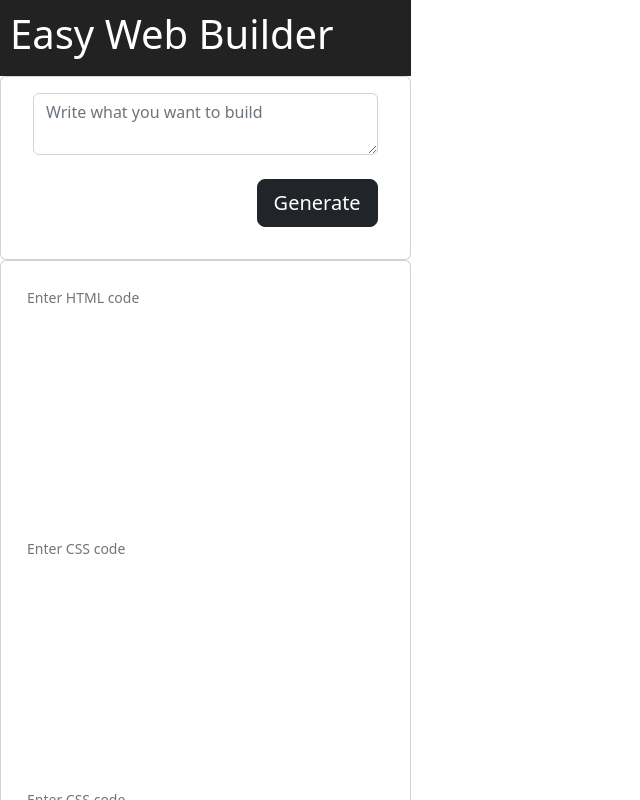
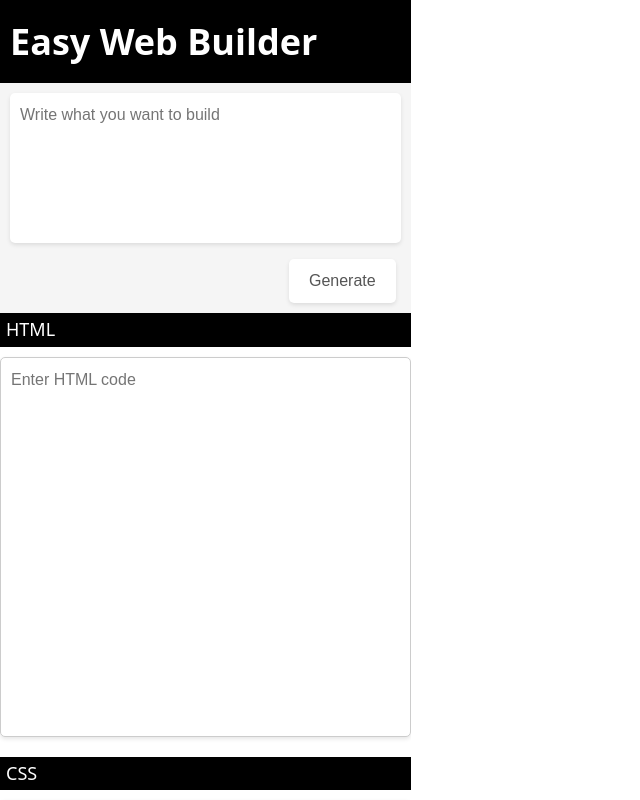
Before and after one commit to ekamid/cgpt-web-builder, a Next.js app: page / in a window 1280 px wide. Shown: the top 800 px of the page, without its empty margins (0-640 px from the left). Built offline with nearby package versions, Linux system fonts and the light colour scheme.

Commit message:
used styled component to redesign the app

```diff
--- a/package.json
+++ b/package.json
@@ -10,12 +10,11 @@
   },
   "dependencies": {
     "@next/font": "13.2.4",
-    "bootstrap": "^5.2.3",
     "eslint": "8.36.0",
     "eslint-config-next": "13.2.4",
     "next": "13.2.4",
     "react": "18.2.0",
-    "react-bootstrap": "^2.7.2",
-    "react-dom": "18.2.0"
+    "react-dom": "18.2.0",
+    "styled-components": "^5.3.9"
   }
 }
--- a/src/componets/Editor.js
+++ b/src/componets/Editor.js
@@ -1,5 +1,7 @@
 import React, { useEffect, useState } from "react";
+import styled from "styled-components";
 import Generator from "@/componets/Generator";
+import Header from "@/componets/Header";
 
 const Editor = () => {
   const [html, setHtml] = useState("");
@@ -51,41 +53,86 @@ const Editor = () => {
 
   return (
     <div>
-      <header>
-        <h1>Easy Web Builder</h1>
-      </header>
-      <div className="card">
-        <div className="card-body">
+      <Header />
+      <main>
         <Generator handleCurrentBuild={handleCurrentBuild} />
-        </div>
-      </div>
-      <main>
-        <div className="card">
-          <div className="card-body">
-            <div className="editor">
-              <div className="code">
-                <textarea
+
+        <Container>
+          <ColumnContainer>
+            <Heading>HTML</Heading>
+            <EditorField
               value={html}
               onChange={handleHtmlChange}
               placeholder="Enter HTML code"
             />
-                <textarea
+          </ColumnContainer>
+          <ColumnContainer>
+            <Heading>CSS</Heading>
+            <EditorField
               value={css}
               onChange={handleCssChange}
               placeholder="Enter CSS code"
             />
-                <textarea
+          </ColumnContainer>
+          <ColumnContainer>
+            <Heading>JS</Heading>
+            <EditorField
               value={js}
               onChange={handleJsChange}
-                  placeholder="Enter CSS code"
+              placeholder="Enter JS code"
             />
-              </div>
-            </div>
-          </div>
-        </div>
+          </ColumnContainer>
+        </Container>
       </main>
     </div>
   );
 };
 
+const Container = styled.div`
+  display: flex;
+  flex-direction: column;
+  gap: 20px;
+  height: 100vh;
+  overflow-y: auto;
+`;
+
+const ColumnContainer = styled.div`
+  display: flex;
+  flex-direction: column;
+  gap: 10px;
+`;
+
+const Heading = styled.h2`
+  font-size: 18px;
+  color: #fff;
+  background-color: #000;
+  padding: 6px;
+  margin: 0;
+`;
+
+const EditorField = styled.textarea`
+  height: 380px;
+  padding: 10px;
+  border: 1px solid #ccc;
+  border-radius: 5px;
+  box-shadow: 0px 2px 4px rgba(0, 0, 0, 0.1);
+  resize: none;
+  font-size: 16px;
+  font-family: "Arial", sans-serif;
+  /* Styling the scrollbar */
+  &::-webkit-scrollbar {
+    width: 10px;
+    background-color: #f5f5f5;
+  }
+
+  &::-webkit-scrollbar-thumb {
+    border-radius: 10px;
+    background-color: #888;
+    box-shadow: inset 0 0 6px rgba(0, 0, 0, 0.3);
+  }
+
+  &::-webkit-scrollbar-thumb:hover {
+    background-color: #555;
+  }
+`;
 export default Editor;
--- a/src/componets/Generator.js
+++ b/src/componets/Generator.js
@@ -1,4 +1,5 @@
 import { useEffect, useState } from "react";
+import styled from "styled-components";
 
 const API_KEY = process.env.NEXT_PUBLIC_CHATGPT_API;
 
@@ -16,7 +17,7 @@ const Generator = ({ handleCurrentBuild }) => {
 
   const [command, setCommand] = useState("");
 
-  const [isTyping, setIsTyping] = useState(false);
+  const [isGenerating, setIsGenerating] = useState(false);
 
   const handleOnChangeCommand = (e) => {
     setCommand(e.target.value);
@@ -36,7 +37,7 @@ const Generator = ({ handleCurrentBuild }) => {
 
       // Initial system message to determine ChatGPT functionality
       // How it responds, how it talks, etc.
-      setIsTyping(true);
+      setIsGenerating(true);
       await processMessageToChatGPT(newMessages);
     }
   };
@@ -80,40 +81,77 @@ const Generator = ({ handleCurrentBuild }) => {
         return data.json();
       })
       .then((data) => {
-        setIsTyping(false);
+        setIsGenerating(false);
         setCommand("");
         handleCurrentBuild(data.choices[0].message.content);
       });
   }
 
   return (
-    <div>
-      <div className="form-group mx-sm-3 mb-2 d-flex gap-2">
-        <textarea
-          type="text"
-          className="form-control input-lg"
-          placeholder="Write what you want to build"
-          value={command}
-          onChange={handleOnChangeCommand}
-        />
-      </div>
-      <div className="form-group p-3 d-flex justify-content-end">
-        {isTyping ? (
-          <button className="btn btn-lg btn-dark" disabled>
-            Generating
-          </button>
+    <Container>
+      <Textarea
+        placeholder="Write what you want to build"
+        value={command}
+        onChange={handleOnChangeCommand}
+      />
+      <ButtonGroup>
+        {isGenerating ? (
+          <button disabled>Generating</button>
         ) : (
-          <button
-            type="submit"
-            className="btn btn-lg btn-dark"
-            onClick={handleSend}
-          >
-            Generate
-          </button>
+          <button onClick={handleSend}>Generate</button>
         )}
-      </div>
-    </div>
+      </ButtonGroup>
+    </Container>
   );
 };
 
+const Container = styled.div`
+  background-color: #f5f5f5;
+  padding: 10px;
+`;
+
+const Textarea = styled.textarea`
+  width: 100%;
+  height: 150px;
+  padding: 10px;
+  border: none;
+  border-radius: 5px;
+  box-shadow: 0px 2px 4px rgba(0, 0, 0, 0.1);
+  resize: none;
+  font-size: 16px;
+  font-family: "Arial", sans-serif;
+
+  &:focus {
+    outline: none;
+    box-shadow: 0px 2px 4px rgba(0, 0, 0, 0.2);
+  }
+`;
+
+const ButtonGroup = styled.div`
+  display: flex;
+  justify-content: center;
+  margin-top: 10px;
+  display: flex;
+  justify-content: flex-end;
+
+  button {
+    background-color: #fff;
+    border: none;
+    border-radius: 5px;
+    box-shadow: 0px 2px 4px rgba(0, 0, 0, 0.1);
+    color: #555;
+    cursor: pointer;
+    font-size: 16px;
+    font-family: "Arial", sans-serif;
+    margin: 0px 5px;
+    padding: 10px 20px;
+    transition: all 0.2s ease-in-out;
+
+    &:hover {
+      background-color: #555;
+      color: #fff;
+    }
+  }
+`;
+
 export default Generator;
--- /dev/null
+++ b/src/componets/Header.js
@@ -0,0 +1,24 @@
+import React from "react";
+import styled from "styled-components";
+
+const Header = () => {
+  return (
+    <HeaderContainer>
+      <Heading>Easy Web Builder</Heading>
+    </HeaderContainer>
+  );
+};
+
+const HeaderContainer = styled.header`
+  background-color: #000;
+  color: #fff;
+  padding: 20px 10px;
+`;
+
+const Heading = styled.h1`
+  font-size: 36px;
+  font-weight: bold;
+  margin: 0;
+`;
+
+export default Header;
--- a/src/styles/globals.css
+++ b/src/styles/globals.css
@@ -2,46 +2,30 @@ body {
   margin: 0;
   padding: 0;
   font-family: sans-serif;
+  overflow-x: hidden;
 }
-
-main {
-  overflow: hidden;
-  height: 100vh;
-}
-
-header {
-  background-color: #222;
-  color: #fff;
-  padding: 10px;
-}
-
-.editor {
-  height: 100vh;
-}
-
-.code {
-  width: 100%;
-  height: calc(100% - 40px);
-  display: flex;
-  flex-direction: column;
-}
-
-.code textarea {
-  width: 100%;
-  height: 33%;
-  resize: none;
-  border: none;
-  outline: none;
-  font-size: 14px;
-  padding: 10px;
-  box-sizing: border-box;
-  border-bottom: px solid #ccc;
-}
-
 
 
 #preview {
   width: 100%;
   height: 100%;
   border: none;
+
 }
+
+
+/* Styling the scrollbar */
+::-webkit-scrollbar {
+  width: 10px;
+  background-color: #f5f5f5;
+}
+
+::-webkit-scrollbar-thumb {
+  border-radius: 10px;
+  background-color: #888;
+  box-shadow: inset 0 0 6px rgba(0, 0, 0, 0.3);
+}
+
+::-webkit-scrollbar-thumb:hover {
+  background-color: #555;
+}
```
Also changed, not shown: 1 other file (tests, documents, lock files or other folders). Lines whose indentation alone changed are shown as unchanged.
